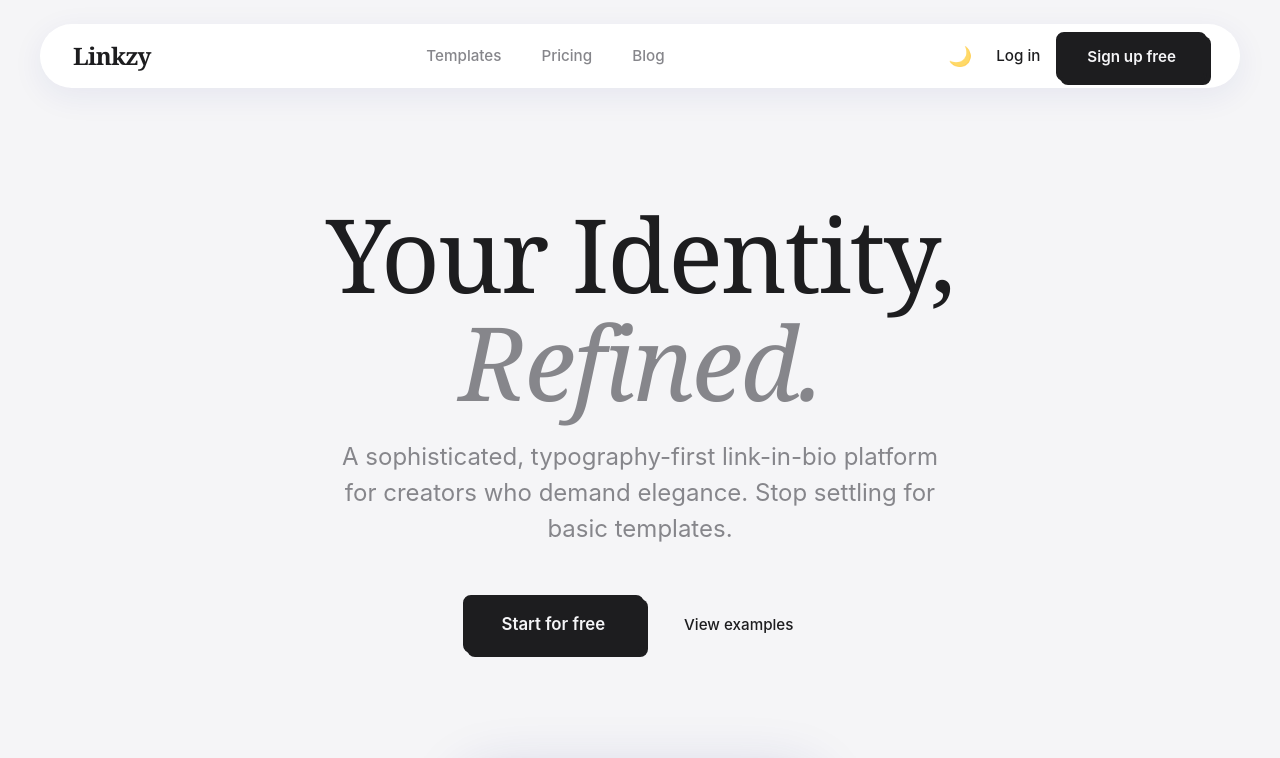
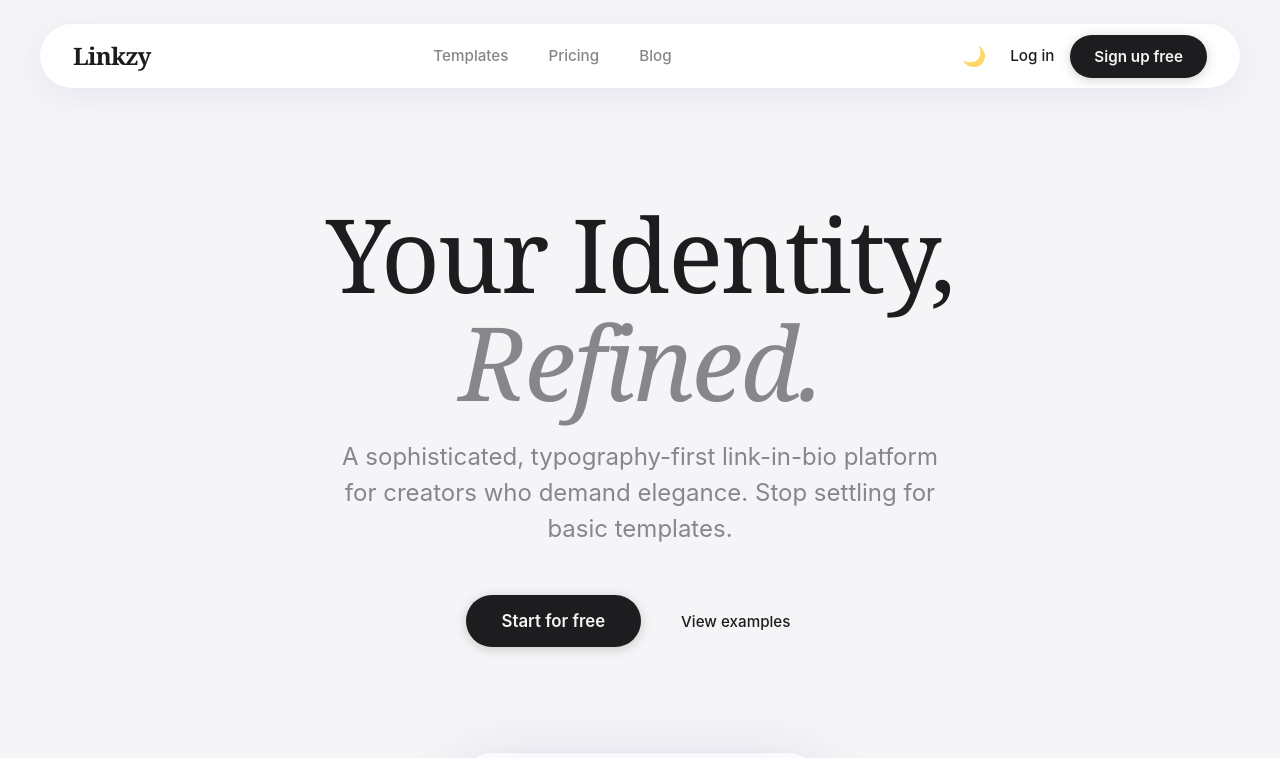
Before and after one commit to SumitZen/linkzyy, a React (Vite) app: page / in a window 1280 px wide. Shown: the top 758 px of the page. Built offline with nearby package versions, Linux system fonts and the light colour scheme; no server answers.

Commit message:
style: Remove Neo-Brutalism from signup button, auth card — clean SaaS look

```diff
--- a/src/pages/AuthPage.css
+++ b/src/pages/AuthPage.css
@@ -17,13 +17,10 @@
     max-width: 440px;
     width: 100%;
     margin: auto;
-
-    /* Neo-Brutalism styles */
     background: var(--surface-1);
-    border: 3px solid var(--text-dark);
-    border-radius: 8px;
-    /* Standard Neo Brutalism */
-    box-shadow: 8px 8px 0 var(--text-dark);
+    border: 1px solid var(--border-default, #e5e7eb);
+    border-radius: 16px;
+    box-shadow: 0 4px 32px rgba(0, 0, 0, 0.08);
     position: relative;
     z-index: 10;
 }
--- a/src/pages/LandingPage.css
+++ b/src/pages/LandingPage.css
@@ -118,21 +118,20 @@ h6 {
 .btn-signup {
     background: var(--text-dark);
     color: var(--bg-color);
-    border: 3px solid var(--text-dark);
-    padding: 12px 28px;
-    border-radius: 8px;
-    /* Neo-brutal standard radius */
+    border: none;
+    padding: 12px 24px;
+    border-radius: 100px;
     font-family: var(--font-sans);
     font-weight: 600;
     font-size: 0.95rem;
     cursor: pointer;
     transition: var(--transition-smooth);
-    box-shadow: 4px 4px 0 var(--text-dark);
+    box-shadow: 0 2px 12px rgba(0, 0, 0, 0.18);
 }
 
 .btn-signup:hover {
-    transform: translateY(-2px);
-    box-shadow: var(--shadow-layer-2);
+    transform: translateY(-1px);
+    box-shadow: 0 6px 20px rgba(0, 0, 0, 0.22);
 }
 
 /* ═══ TYPOGRAPHIC HERO ═══ */
```
